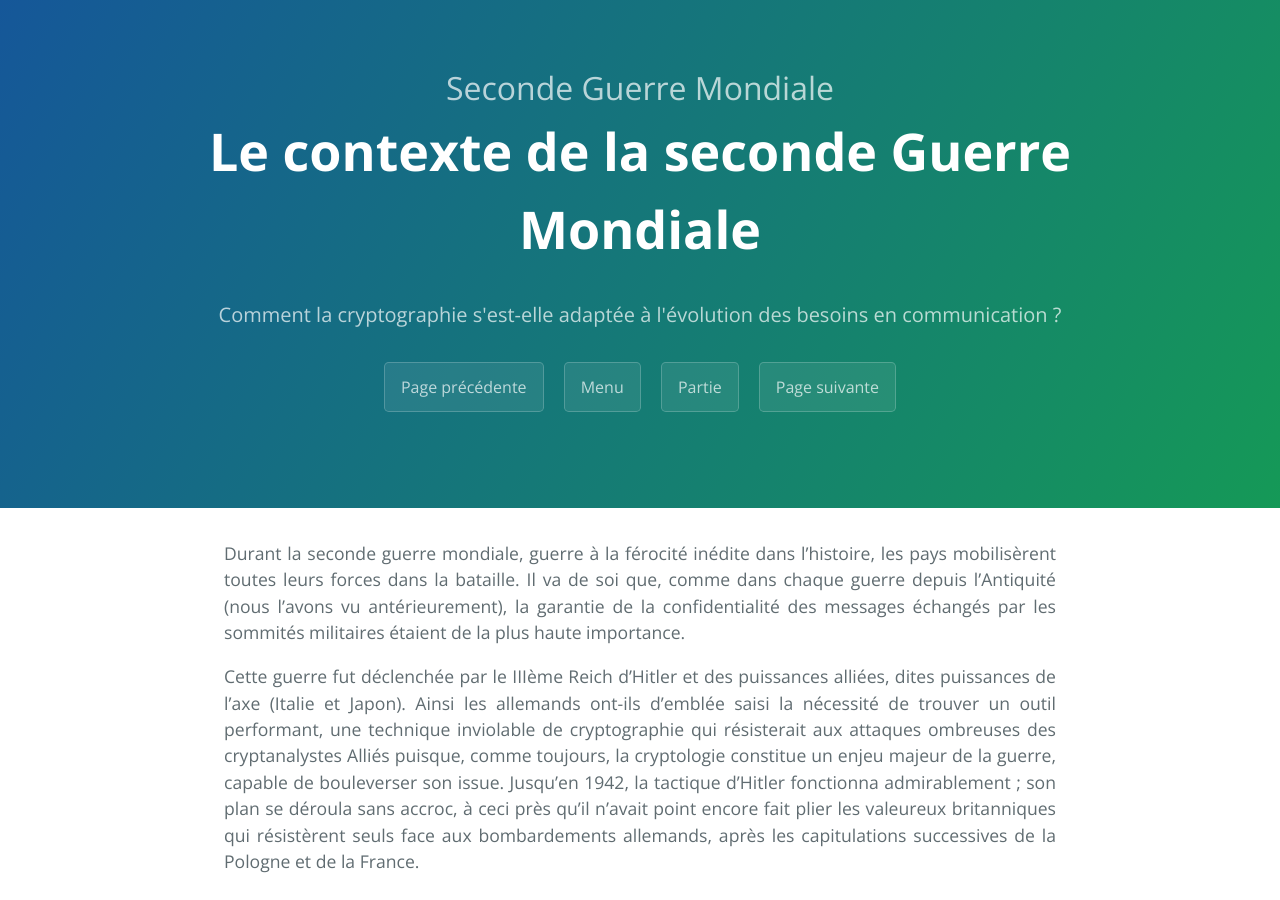
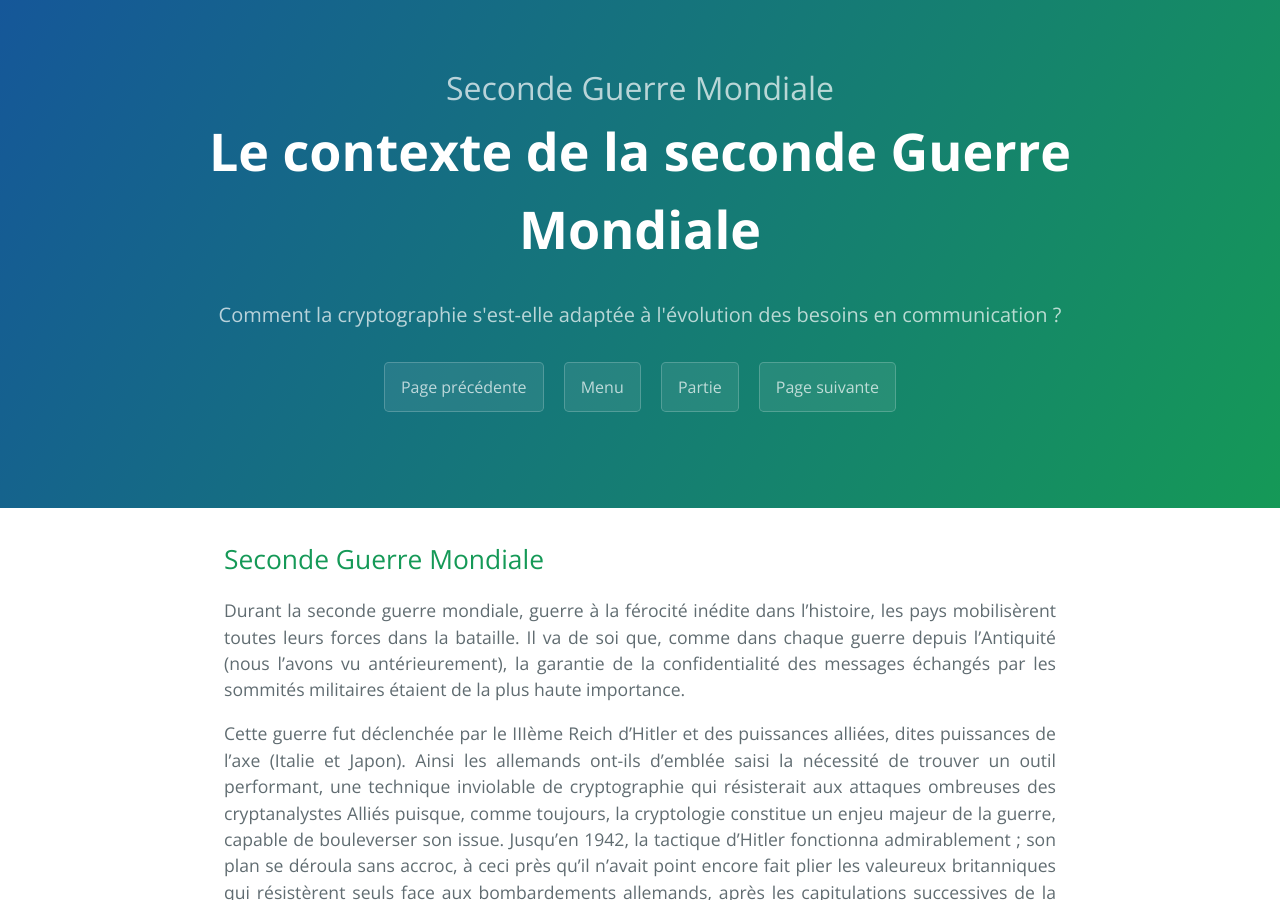
Before and after one commit to SamuelGallay/CryptoTPE, a Jekyll site: the page built from pages/3_Guerres/2_contexte.md, in a window 1280 px wide and 900 px high. Built offline with Jekyll 4.4.1, drawn with Linux system fonts in a browser that asks for light colours; our own code applies the rules of GitHub Pages for plain Markdown files.

Commit message:
Update 2_contexte.md

```diff
--- a/pages/3_Guerres/2_contexte.md
+++ b/pages/3_Guerres/2_contexte.md
@@ -6,6 +6,8 @@ suivante: /enigma-fonctionnement/
 partie: "Seconde Guerre Mondiale"
 menu: /guerres/
 ---
+
+## Seconde Guerre Mondiale
 
 Durant la seconde guerre mondiale, guerre à la férocité inédite dans l’histoire, les pays mobilisèrent toutes leurs forces dans la bataille. Il va de soi que, comme dans chaque guerre depuis l’Antiquité (nous l’avons vu antérieurement), la garantie de la confidentialité des messages échangés par les sommités militaires étaient de la plus haute importance.
 
```
